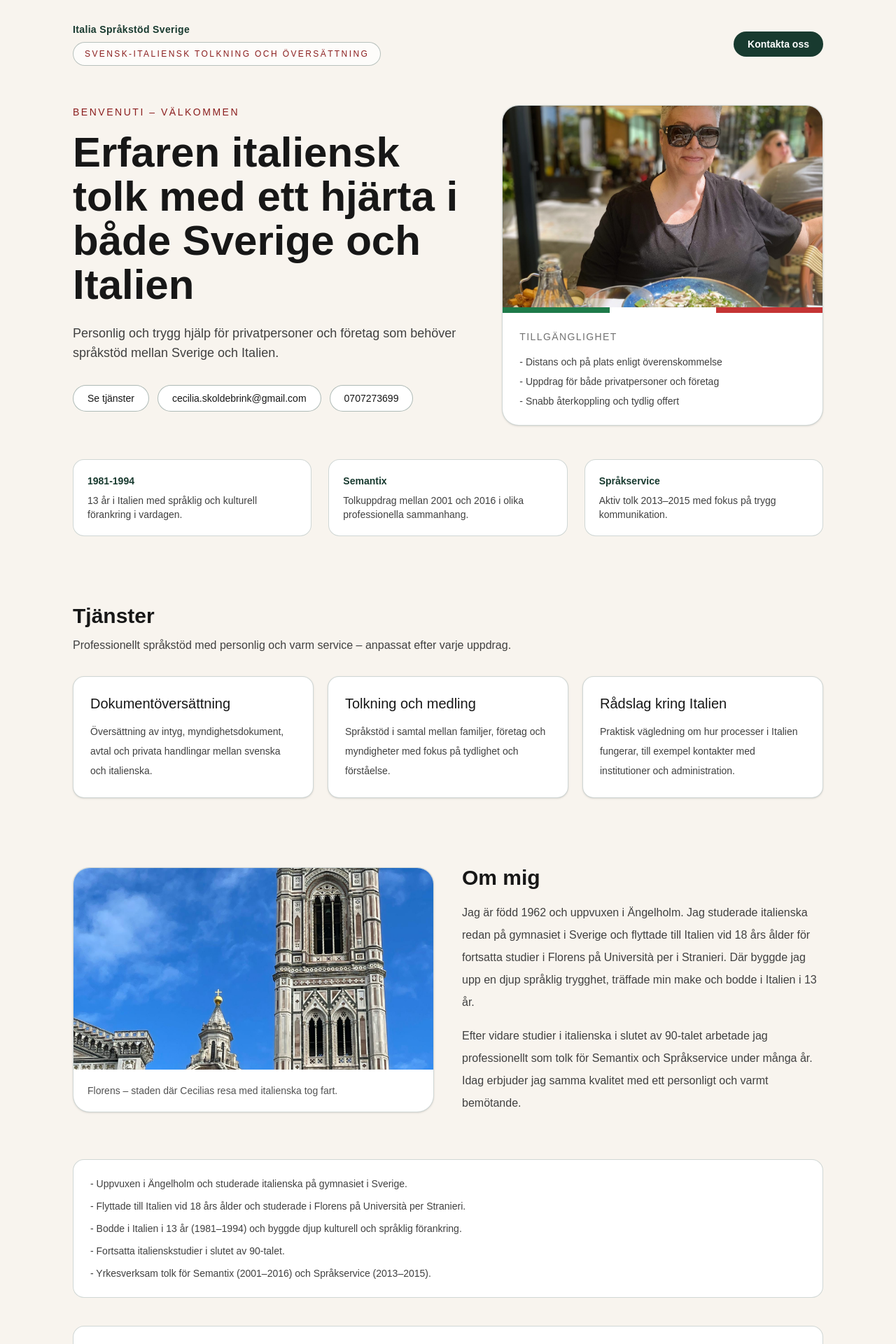
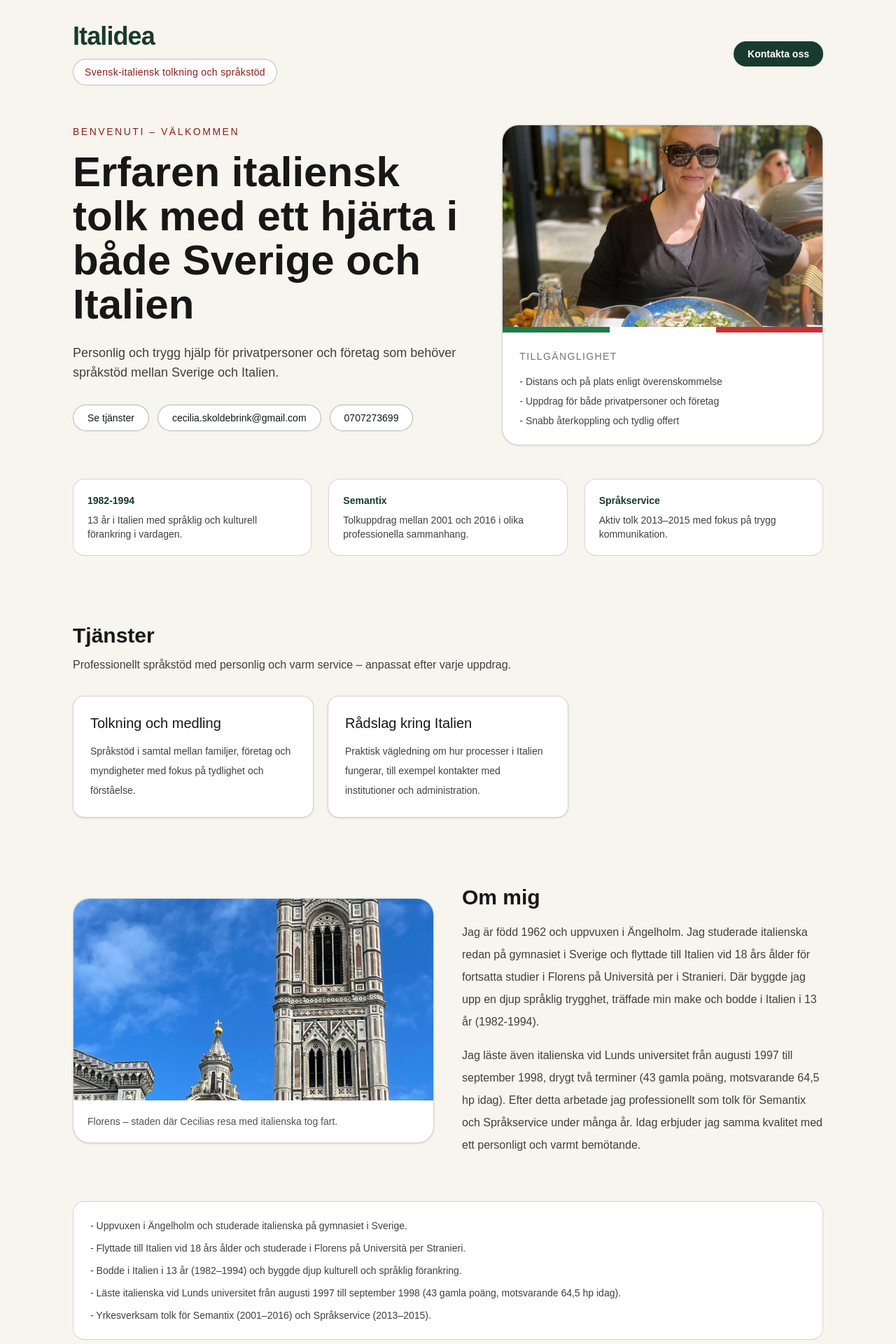
Before and after one commit to Elli2022/Italia-Sprakstod-Sverige, a Next.js app: page / in a window 1280 px wide. Shown: the top 1920 px of the page at 70% size. Built offline with nearby package versions, Linux system fonts and the light colour scheme.

Commit message:
Rebrand site to Italidea and improve header hierarchy.
This makes the company name more prominent, keeps the subtitle clear, and updates form and thank-you branding to the new Italidea domain.

```diff
--- a/src/app/layout.tsx
+++ b/src/app/layout.tsx
@@ -13,9 +13,9 @@ const geistMono = Geist_Mono({
 });
 
 export const metadata: Metadata = {
-  title: "Italia Språkstöd Sverige",
+  title: "Italidea | Svensk-italiensk tolkning och språkstöd",
   description:
-    "Professionellt språkstöd, översättning och vägledning mellan svenska och italienska.",
+    "Svensk-italiensk tolkning och språkstöd.",
 };
 
 export default function RootLayout({
--- a/src/app/page.tsx
+++ b/src/app/page.tsx
@@ -1,11 +1,6 @@
 import Image from "next/image";
 
 const services = [
-  {
-    title: "Dokumentöversättning",
-    description:
-      "Översättning av intyg, myndighetsdokument, avtal och privata handlingar mellan svenska och italienska.",
-  },
   {
     title: "Tolkning och medling",
     description:
@@ -21,8 +16,8 @@ const services = [
 const timeline = [
   "Uppvuxen i Ängelholm och studerade italienska på gymnasiet i Sverige.",
   "Flyttade till Italien vid 18 års ålder och studerade i Florens på Università per Stranieri.",
-  "Bodde i Italien i 13 år (1981–1994) och byggde djup kulturell och språklig förankring.",
-  "Fortsatta italienskstudier i slutet av 90-talet.",
+  "Bodde i Italien i 13 år (1982–1994) och byggde djup kulturell och språklig förankring.",
+  "Läste italienska vid Lunds universitet från augusti 1997 till september 1998 (43 gamla poäng, motsvarande 64,5 hp idag).",
   "Yrkesverksam tolk för Semantix (2001–2016) och Språkservice (2013–2015).",
 ];
 
@@ -31,12 +26,12 @@ export default function Home() {
     <div className="bg-[#f8f4ee] text-neutral-900">
       <main className="mx-auto flex min-h-screen w-full max-w-6xl flex-col px-6 pb-20 pt-8 md:px-10">
         <header className="mb-14 flex flex-wrap items-center justify-between gap-4">
-          <div className="space-y-2">
-            <p className="text-sm font-semibold tracking-wide text-[#183a2f]">
-              Italia Språkstöd Sverige
+          <div className="space-y-3">
+            <p className="text-3xl font-semibold tracking-tight text-[#183a2f] md:text-4xl">
+              Italidea
             </p>
-            <p className="w-fit rounded-full border border-[#183a2f]/30 bg-white/70 px-4 py-2 text-xs uppercase tracking-[0.2em] text-[#8b1e1e]">
-              Svensk-italiensk tolkning och översättning
+            <p className="w-fit rounded-full border border-[#183a2f]/30 bg-white/80 px-4 py-2 text-sm font-medium tracking-wide text-[#8b1e1e]">
+              Svensk-italiensk tolkning och språkstöd
             </p>
           </div>
           <a
@@ -111,7 +106,7 @@ export default function Home() {
 
         <section className="mt-12 grid gap-6 md:grid-cols-3">
           <article className="rounded-2xl border border-[#183a2f]/20 bg-white p-5">
-            <p className="text-sm font-semibold text-[#183a2f]">1981-1994</p>
+            <p className="text-sm font-semibold text-[#183a2f]">1982-1994</p>
             <p className="mt-2 text-sm text-neutral-700">
               13 år i Italien med språklig och kulturell förankring i vardagen.
             </p>
@@ -172,13 +167,14 @@ export default function Home() {
               redan på gymnasiet i Sverige och flyttade till Italien vid 18 års
               ålder för fortsatta studier i Florens på Università per i Stranieri.
               Där byggde jag upp en djup språklig trygghet, träffade min make och
-              bodde i Italien i 13 år.
+              bodde i Italien i 13 år (1982-1994).
             </p>
             <p className="mt-4 leading-8 text-neutral-700">
-              Efter vidare studier i italienska i slutet av 90-talet arbetade jag
-              professionellt som tolk för Semantix och Språkservice under många år.
-              Idag erbjuder jag samma kvalitet med ett personligt och varmt
-              bemötande.
+              Jag läste även italienska vid Lunds universitet från augusti 1997
+              till september 1998, drygt två terminer (43 gamla poäng, motsvarande
+              64,5 hp idag). Efter detta arbetade jag professionellt som tolk för
+              Semantix och Språkservice under många år. Idag erbjuder jag samma
+              kvalitet med ett personligt och varmt bemötande.
             </p>
           </div>
         </section>
@@ -234,13 +230,13 @@ export default function Home() {
             action="https://formsubmit.co/cecilia.skoldebrink@gmail.com"
             method="POST"
           >
-            <input type="hidden" name="_subject" value="Ny förfrågan från Italia Språkstöd Sverige" />
+            <input type="hidden" name="_subject" value="Ny förfrågan från Italidea" />
             <input type="hidden" name="_captcha" value="false" />
             <input type="hidden" name="_template" value="table" />
             <input
               type="hidden"
               name="_next"
-              value="https://italia-sprakstod-sverige.netlify.app/tack"
+              value="https://italidea.netlify.app/tack"
             />
             <input
               className="rounded-xl border border-[#183a2f]/30 bg-[#fcfbf8] px-4 py-3 text-sm outline-none ring-[#183a2f] placeholder:text-neutral-500 focus:ring"
@@ -262,7 +258,7 @@ export default function Home() {
               className="rounded-xl border border-[#183a2f]/30 bg-[#fcfbf8] px-4 py-3 text-sm outline-none ring-[#183a2f] placeholder:text-neutral-500 focus:ring md:col-span-2"
               name="Ärende"
               type="text"
-              placeholder="Till exempel: översättning av intyg"
+              placeholder="Till exempel: tolkhjälp vid möte"
               required
             />
             <textarea
--- a/src/app/tack/page.tsx
+++ b/src/app/tack/page.tsx
@@ -11,7 +11,7 @@ export default function TackPage() {
           Ditt meddelande är skickat
         </h1>
         <p className="mt-4 text-lg leading-relaxed text-neutral-700">
-          Tack för att du kontaktade Italia Språkstöd Sverige. Jag återkommer så snart jag kan.
+          Tack för att du kontaktade Italidea. Jag återkommer så snart jag kan.
         </p>
         <p className="mt-2 leading-relaxed text-neutral-700">
           Vid brådskande ärende kan du ringa{" "}
```
